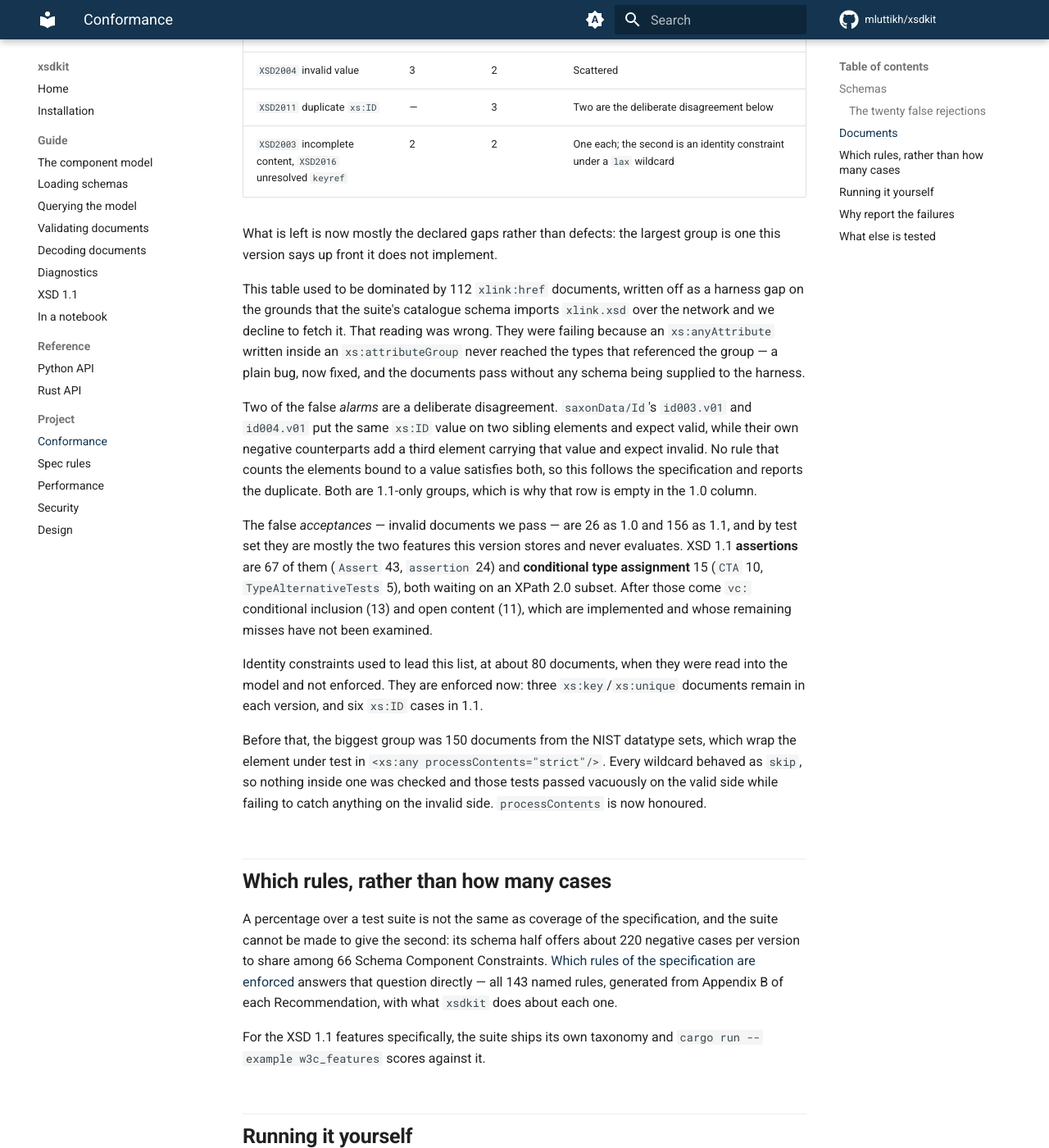
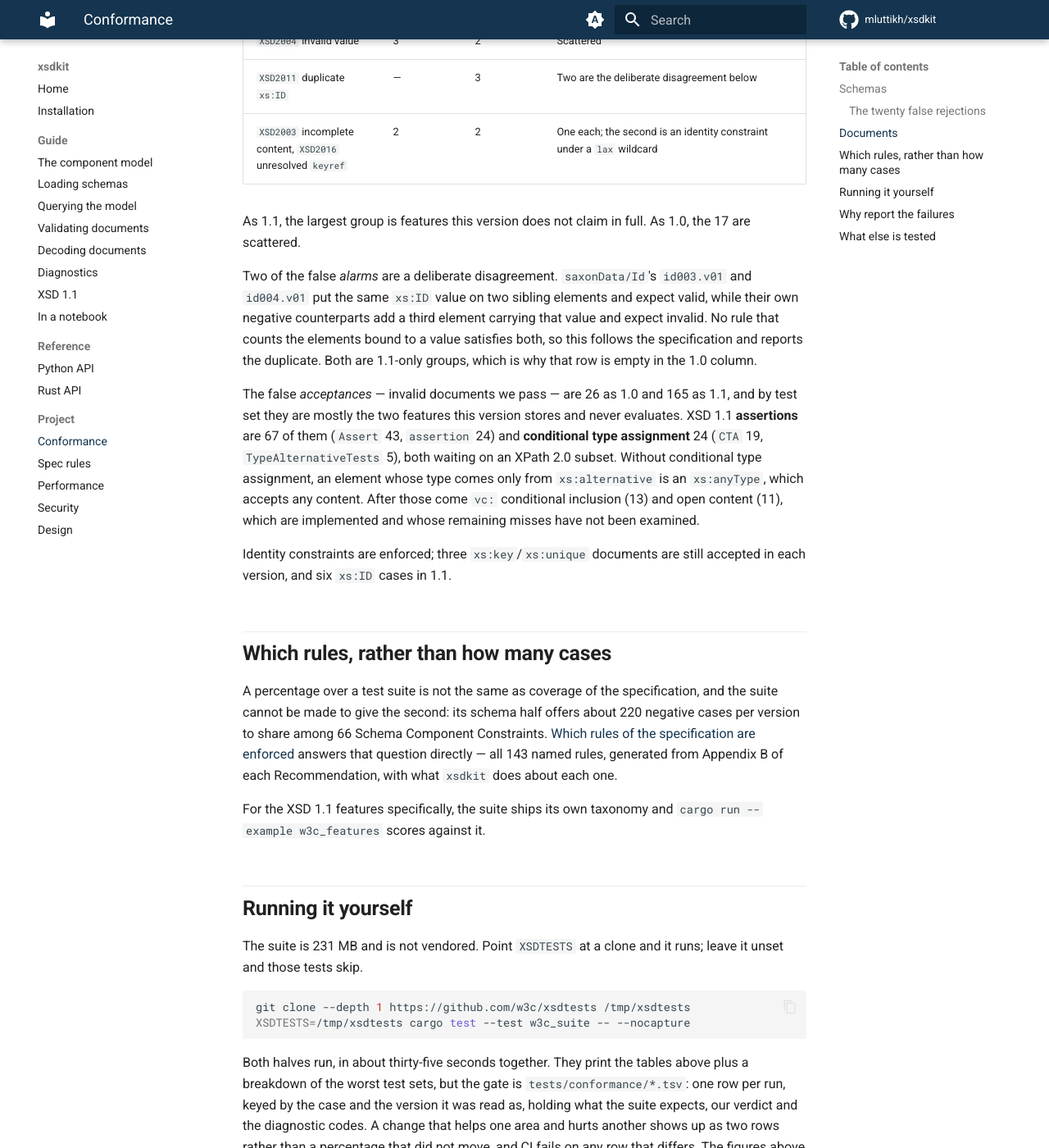
Before and after one commit to mluttikh/xsdkit, an MkDocs documentation site: the page built from docs/project/conformance.md, in a window 1280 px wide and 1400 px high, scrolled down 2552 px. Shown: the whole window at 82% size. Built offline with MkDocs 1.6.1 and Material for MkDocs 9.7.7, drawn with Linux system fonts in a browser that asks for light colours; comment, search, counter and statistics services are not loaded; some of the changed text lies outside the part shown.

Commit message:
Say what the library does, not how it got there
The guide pages told the story of past bugs and earlier plans: the loader
that used to be quadratic, the fuzzing findings, the datatypes crate that
was tried and removed, the conformance clusters that used to lead the
failure lists. None of it helps someone using the library, so it is gone,
and what was still true is kept in the present tense: tests/performance.rs
holds loading to linear time, and every graph walk carries a guard.

The document figures on the conformance page and in the README had gone
stale when the instance baseline was re-blessed for xs:anyType. They are
brought back in line with tests/conformance/instance-cases.tsv: valid
documents accepted 11,308 and 11,862, invalid rejected 9,515 as 1.1, false
alarms 17 and 44, false acceptances 26 and 165.

```diff
--- a/docs/project/conformance.md
+++ b/docs/project/conformance.md
@@ -20,9 +20,7 @@ scored, because the working group marked its own expectation for them
 | overall correct | **98.7%** (4,734 / 4,794) | **97.3%** (5,565 / 5,717) |
 
 The two columns are reported apart because a single percentage across them
-would be an average of two different languages, true of neither. An earlier
-version of this page quoted one figure — 66.5% of invalid schemas rejected —
-over a mix of 1.0 and 1.1 runs. Splitting it changed no code.
+would be an average of two different languages, true of neither.
 
 The 1.1 column is lower on the second row because the 1.1-only test sets are
 largely the features this version does not claim: assertions, conditional type
@@ -48,12 +46,10 @@ difference is entirely 1.1 features. As 1.0 they cluster as `Simple` (13),
 sets plus `All` (17), `Wild` (11), `CTA` (11), `Open` (8) and
 `TypeAlternativeTests` (6). The `All` cluster is worth reading as separate
 rules rather than one: of its 17, nine are particle subsumption and six are
-*Derivation Valid (Extension)* — both P2-sized — which is what is left after
-*All Group Limited* and Unique Particle Attribution over an `xs:all` were
-implemented. Three areas cover most of it: particle subsumption
-(the full *Derivation Valid (Restriction, Complex)* rule), XSD 1.1 assertions,
-and conditional type assignment. The first is a matter of finishing the
-remaining cases; the last two need an XPath 2.0 subset.
+*Derivation Valid (Extension)*, both P2-sized. Three areas cover most of it:
+particle subsumption (the full *Derivation Valid (Restriction, Complex)* rule),
+XSD 1.1 assertions, and conditional type assignment. The first is a matter of
+finishing the remaining cases; the last two need an XPath 2.0 subset.
 
 ### The twenty false rejections
 
@@ -76,21 +72,21 @@ and two are `queried`.
 
 | | XSD 1.0 | XSD 1.1 |
 |---|---|---|
-| valid documents accepted | **99.8%** (11,300 / 11,325) | **99.5%** (11,845 / 11,906) |
-| invalid documents rejected | **99.7%** (9,057 / 9,083) | **98.4%** (9,524 / 9,680) |
-| overall correct | **99.8%** (20,357 / 20,408) | **99.0%** (21,369 / 21,586) |
+| valid documents accepted | **99.8%** (11,308 / 11,325) | **99.6%** (11,862 / 11,906) |
+| invalid documents rejected | **99.7%** (9,057 / 9,083) | **98.3%** (9,515 / 9,680) |
+| overall correct | **99.8%** (20,365 / 20,408) | **99.0%** (21,377 / 21,586) |
 
 Here the rows are much closer, because validating a document against a model
 you already built is the part that is finished.
 
-The false alarms are 25 as 1.0 and 61 as 1.1, and they are not that many
+The false alarms are 17 as 1.0 and 44 as 1.1, and they are not that many
 separate bugs. Grouped by the diagnostics we wrongly emit — counted from
 `tests/conformance/instance-cases.tsv`, which records the codes for every run,
 so this table is read off the gate rather than assembled by hand:
 
 | Diagnostics | as 1.0 | as 1.1 | Cause |
 |---|---|---|---|
-| `XSD2002`+`XSD2003` unexpected element, then incomplete content | 9 | 33 | Conditional type assignment, `openContent` and `xs:all` — features this version does not claim, and all but nine of them are 1.1-only |
+| `XSD2002`+`XSD2003` unexpected element, then incomplete content | 1 | 16 | As 1.1, features this version does not claim in full — `openContent` 6, `xs:all` 5, assertions and conditional type assignment 2 each — plus one `ElemDecl` case that fails in both versions |
 | `XSD2008` bad `xsi:type` | 5 | 6 | Scattered; one reports `XSD2001` too |
 | `XSD2001` element not declared | 5 | 5 | Scattered |
 | `XSD2006` missing required attribute | — | 5 | Scattered |
@@ -99,16 +95,8 @@ so this table is read off the gate rather than assembled by hand:
 | `XSD2011` duplicate `xs:ID` | — | 3 | Two are the deliberate disagreement below |
 | `XSD2003` incomplete content, `XSD2016` unresolved `keyref` | 2 | 2 | One each; the second is an identity constraint under a `lax` wildcard |
 
-What is left is now mostly the declared gaps rather than defects: the largest
-group is one this version says up front it does not implement.
-
-This table used to be dominated by 112 `xlink:href` documents, written off as
-a harness gap on the grounds that the suite's catalogue schema imports
-`xlink.xsd` over the network and we decline to fetch it. That reading was
-wrong. They were failing because an `xs:anyAttribute` written inside an
-`xs:attributeGroup` never reached the types that referenced the group — a
-plain bug, now fixed, and the documents pass without any schema being
-supplied to the harness.
+As 1.1, the largest group is features this version does not claim in full. As
+1.0, the 17 are scattered.
 
 Two of the false *alarms* are a deliberate disagreement. `saxonData/Id`'s
 `id003.v01` and `id004.v01` put the same `xs:ID` value on two sibling elements
@@ -118,24 +106,18 @@ to a value satisfies both, so this follows the specification and reports the
 duplicate. Both are 1.1-only groups, which is why that row is empty in the 1.0
 column.
 
-The false *acceptances* — invalid documents we pass — are 26 as 1.0 and 156
+The false *acceptances* — invalid documents we pass — are 26 as 1.0 and 165
 as 1.1, and by test set they are mostly the two features this version stores
 and never evaluates. XSD 1.1 **assertions** are 67 of them (`Assert` 43,
-`assertion` 24) and **conditional type assignment** 15 (`CTA` 10,
-`TypeAlternativeTests` 5), both waiting on an XPath 2.0 subset. After those
+`assertion` 24) and **conditional type assignment** 24 (`CTA` 19,
+`TypeAlternativeTests` 5), both waiting on an XPath 2.0 subset. Without
+conditional type assignment, an element whose type comes only from
+`xs:alternative` is an `xs:anyType`, which accepts any content. After those
 come `vc:` conditional inclusion (13) and open content (11), which are
 implemented and whose remaining misses have not been examined.
 
-Identity constraints used to lead this list, at about 80 documents, when they
-were read into the model and not enforced. They are enforced now: three
-`xs:key`/`xs:unique` documents remain in each version, and six `xs:ID` cases
-in 1.1.
-
-Before that, the biggest group was 150 documents from the NIST datatype sets,
-which wrap the element under test in `<xs:any processContents="strict"/>`.
-Every wildcard behaved as `skip`, so nothing inside one was checked and those
-tests passed vacuously on the valid side while failing to catch anything on
-the invalid side. `processContents` is now honoured.
+Identity constraints are enforced; three `xs:key`/`xs:unique` documents are
+still accepted in each version, and six `xs:ID` cases in 1.1.
 
 ## Which rules, rather than how many cases
 
```
Also changed, not shown: README.md (+2 -2 lines), docs/project/design.md (+4 -11 lines), docs/project/performance.md (+2 -16 lines), docs/project/security.md (+1 -7 lines), docs/querying.md (+1 -2 lines).
